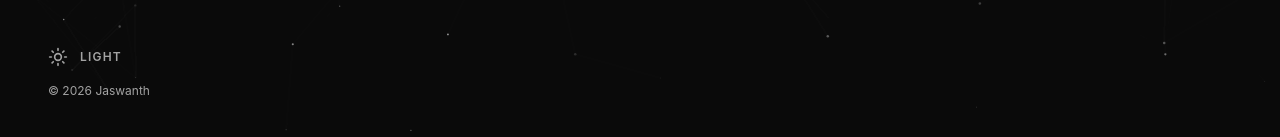
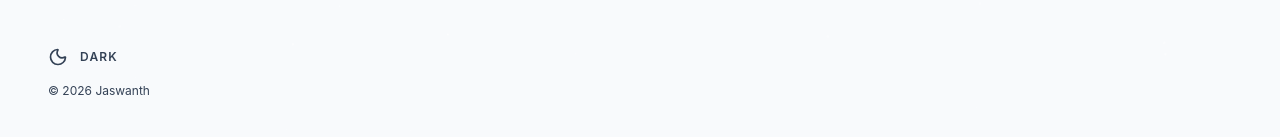
Before and after one commit to jaswanth1904/Jaswanth-s-portfolio, a React (Vite) app: page / in a window 1280 px wide. Shown: the part 653-790 px from the top of the page. Built offline with nearby package versions, Linux system fonts and the light colour scheme.

Commit message:
Change default theme to Light Mode

```diff
--- a/src/components/Navigation.tsx
+++ b/src/components/Navigation.tsx
@@ -11,11 +11,11 @@ const sections = [
 
 export default function Navigation() {
   const [activeSection, setActiveSection] = useState('home');
-  const [isDark, setIsDark] = useState(true);
+  const [isDark, setIsDark] = useState(false);
 
   useEffect(() => {
     // Initial theme set
-    document.documentElement.classList.add('dark');
+    document.documentElement.classList.remove('dark');
 
     const handleScroll = () => {
       const pageYOffset = window.scrollY;
```
